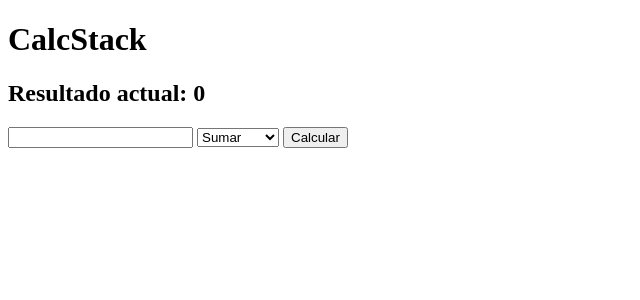
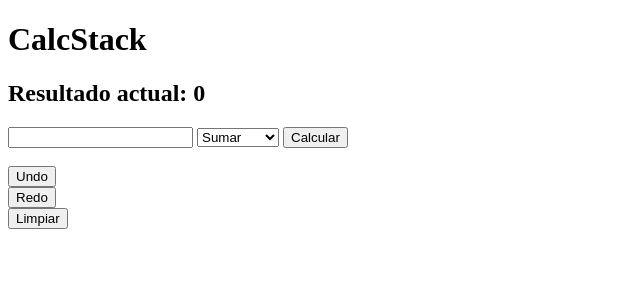
Before and after one commit to Danilocerna18/Calculator_DobleStack, a Flask app: page / in a window 1280 px wide. Shown: the top 300 px of the page, without its empty margins (0-640 px from the left). Run offline with Flask 3, Linux system fonts and the light colour scheme.

Commit message:
here is undo redo and clear

```diff
--- a/templates/index.html
+++ b/templates/index.html
@@ -21,5 +21,19 @@
         <button type="submit">Calcular</button>
     </form>
 
+    <br>
+    <form action="/undo" method="POST">
+        <button type="submit">Undo</button>
+    </form>
+
+    <form action="/redo" method="POST">
+        <button type="submit">Redo</button>
+    </form>
+
+    <form action="/clear" method="POST">
+        <button type="submit">Limpiar</button>
+    </form>
+
+
 </body>
 </html>
```
